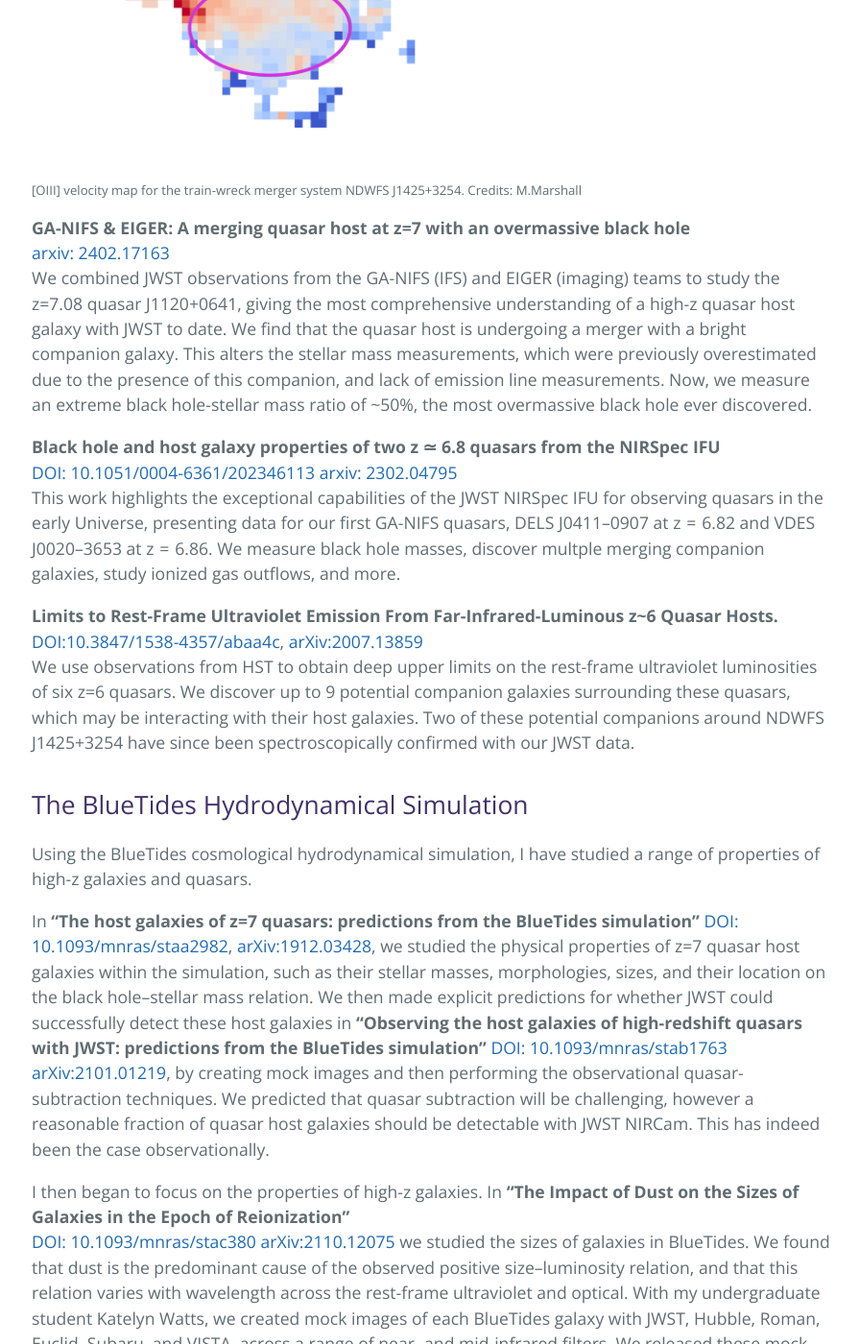
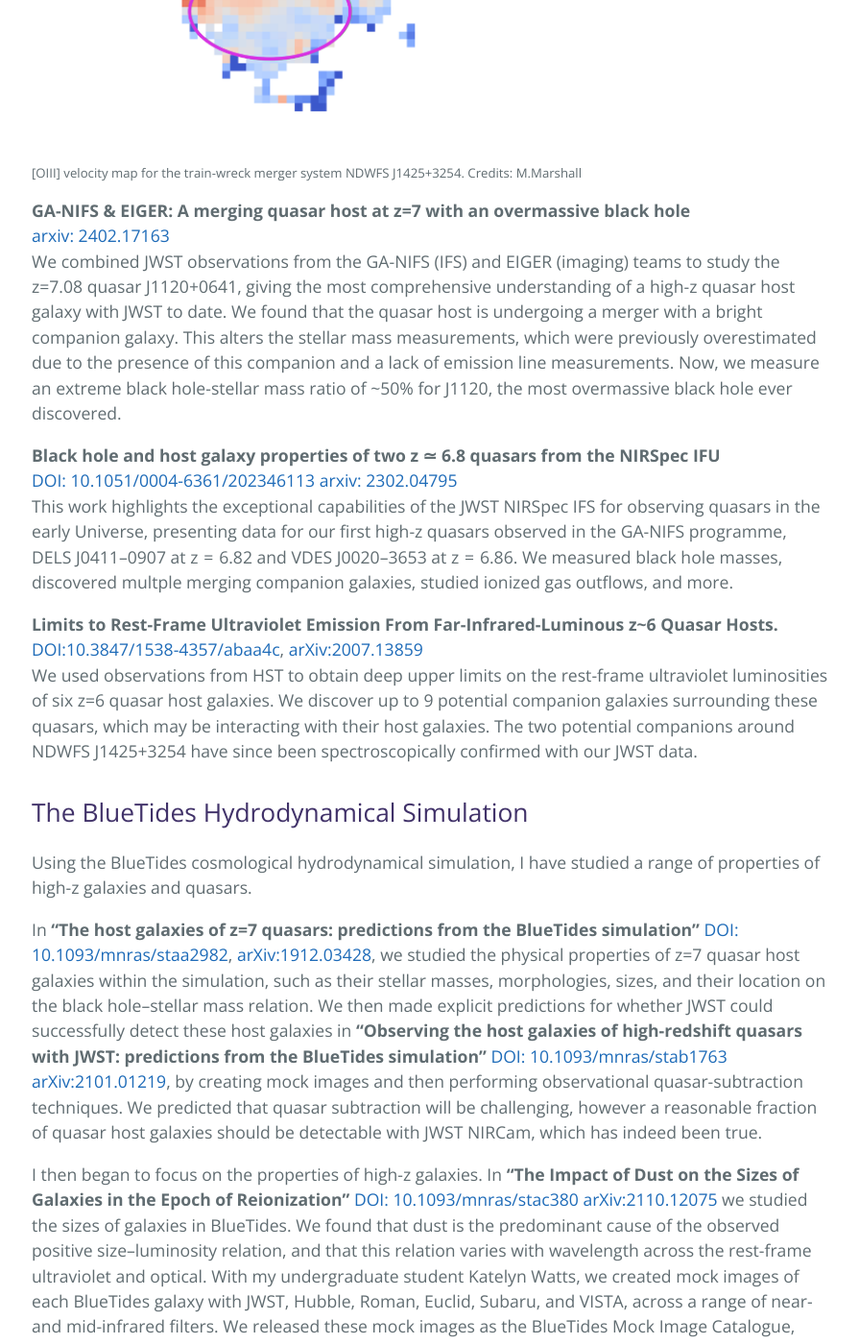
Before and after one commit to madelinemarshall/madelinemarshall.github.io, a Jekyll site: the page built from publications.md, in a window 1280 px wide and 1400 px high, scrolled down 1101 px. Shown: the whole window at 96% size, without its empty margins (191-1086 px from the left). Built offline with Jekyll 4.4.1, drawn with Linux system fonts in a browser that asks for light colours; some of the changed text lies outside the part shown.

Commit message:
Update publications.md

```diff
--- a/publications.md
+++ b/publications.md
@@ -16,8 +16,6 @@
 
 **JWST's PEARLS: A z=6 Quasar in a Train-Wreck Galaxy Merger System**<br>
 [arxiv: 2502.20550](https://arxiv.org/abs/2502.20550)<br>
-
-
 As part of the PEARLS GTO program, we observed the z=5.89 quasar NDWFS J1425+3254 with JWST NIRSpec integral field spectroscopy (IFS).
 We find that the quasar host has significant ongoing obscured star formation, as well as possibly one of the most extreme quasar-driven outflows in the early Universe.
 We find that two companion galaxies are merging with the quasar host, with a connecting bridge of gas between one companion and the quasar providing smoking-gun evidence for the ongoing interaction.
@@ -31,18 +29,18 @@
 **GA-NIFS & EIGER: A merging quasar host at z=7 with an overmassive black hole**<br>
 [arxiv: 2402.17163](https://arxiv.org/abs/2402.17163)<br>
 We combined JWST observations from the GA-NIFS (IFS) and EIGER (imaging) teams to study the z=7.08 quasar J1120+0641, giving the most comprehensive understanding of a high-z quasar host galaxy with JWST to date.
-We find that the quasar host is undergoing a merger with a bright companion galaxy. This alters the stellar mass measurements, which were previously overestimated due to the presence of this companion, and lack of emission line measurements. Now, we measure an extreme black hole-stellar mass ratio of ~50%, the most overmassive black hole ever discovered.
+We found that the quasar host is undergoing a merger with a bright companion galaxy. This alters the stellar mass measurements, which were previously overestimated due to the presence of this companion and a lack of emission line measurements. Now, we measure an extreme black hole-stellar mass ratio of ~50% for J1120, the most overmassive black hole ever discovered.
 
 
 **Black hole and host galaxy properties of two z ≃ 6.8 quasars from the NIRSpec IFU**<br>
 [DOI: 10.1051/0004-6361/202346113](https://doi.org/10.1051/0004-6361/202346113) [arxiv: 2302.04795](https://arxiv.org/abs/2302.04795)<br>
-This work highlights the exceptional capabilities of the JWST NIRSpec IFU for observing quasars in the early Universe, presenting data for our first GA-NIFS quasars, DELS J0411–0907 at z = 6.82 and VDES J0020–3653 at z = 6.86.
-We measure black hole masses, discover multple merging companion galaxies, study ionized gas outflows, and more.
+This work highlights the exceptional capabilities of the JWST NIRSpec IFS for observing quasars in the early Universe, presenting data for our first high-z quasars observed in the GA-NIFS programme, DELS J0411–0907 at z = 6.82 and VDES J0020–3653 at z = 6.86.
+We measured black hole masses, discovered multple merging companion galaxies, studied ionized gas outflows, and more.
 
 **Limits to Rest-Frame Ultraviolet Emission From Far-Infrared-Luminous z~6 Quasar Hosts.**<br>
 [DOI:10.3847/1538-4357/abaa4c](https://doi.org/10.3847/1538-4357/abaa4c), [arXiv:2007.13859](https://arxiv.org/abs/2007.13859)<br>
-We use observations from HST to obtain deep upper limits on the rest-frame ultraviolet luminosities of six z=6 quasars. We discover up to 9 potential
-companion galaxies surrounding these quasars, which may be interacting with their host galaxies. Two of these potential companions around NDWFS J1425+3254 have since been spectroscopically confirmed with our JWST data.
+We used observations from HST to obtain deep upper limits on the rest-frame ultraviolet luminosities of six z=6 quasar host galaxies. We discover up to 9 potential
+companion galaxies surrounding these quasars, which may be interacting with their host galaxies. The two potential companions around NDWFS J1425+3254 have since been spectroscopically confirmed with our JWST data.
 
 
 ## The BlueTides Hydrodynamical Simulation<br>
@@ -50,11 +48,11 @@
 
 In **"The host galaxies of z=7 quasars: predictions from the BlueTides simulation"** [DOI: 10.1093/mnras/staa2982](https://doi.org/10.1093/mnras/staa2982), [arXiv:1912.03428](https://arxiv.org/abs/1912.03428), we studied the physical properties of z=7 quasar host galaxies within the simulation, such as their stellar masses, morphologies, sizes, and their location on the black hole–stellar mass relation.
 We then made explicit predictions for whether JWST could successfully detect these host galaxies in
-**"Observing the host galaxies of high-redshift quasars with JWST: predictions from the BlueTides simulation"** [DOI: 10.1093/mnras/stab1763](https://doi.org/10.1093/mnras/stab1763) [arXiv:2101.01219](https://arxiv.org/abs/2101.01219), by creating mock images and then performing the observational quasar-subtraction techniques.
-We predicted that quasar subtraction will be challenging, however a reasonable fraction of quasar host galaxies should be detectable with JWST NIRCam. This has indeed been the case observationally.
+**"Observing the host galaxies of high-redshift quasars with JWST: predictions from the BlueTides simulation"** [DOI: 10.1093/mnras/stab1763](https://doi.org/10.1093/mnras/stab1763) [arXiv:2101.01219](https://arxiv.org/abs/2101.01219), by creating mock images and then performing observational quasar-subtraction techniques.
+We predicted that quasar subtraction will be challenging, however a reasonable fraction of quasar host galaxies should be detectable with JWST NIRCam, which has indeed been true.
 
 I then began to focus on the properties of high-z galaxies.
-In **"The Impact of Dust on the Sizes of Galaxies in the Epoch of Reionization"**<br> [DOI: 10.1093/mnras/stac380](https://doi.org/10.1093/mnras/stac380) [arXiv:2110.12075](https://arxiv.org/abs/2110.12075) we studied the sizes of galaxies in BlueTides.
+In **"The Impact of Dust on the Sizes of Galaxies in the Epoch of Reionization"** [DOI: 10.1093/mnras/stac380](https://doi.org/10.1093/mnras/stac380) [arXiv:2110.12075](https://arxiv.org/abs/2110.12075) we studied the sizes of galaxies in BlueTides.
 We found that dust is the predominant cause of the observed positive size–luminosity relation, and that this relation varies with wavelength across the rest-frame ultraviolet and optical.
 With my undergraduate student Katelyn Watts, we created mock images of each BlueTides galaxy with JWST, Hubble, Roman, Euclid, Subaru, and VISTA, across a range of near- and mid-infrared filters. We released these mock images as the BlueTides Mock Image Catalogue, publicly available via the Mikulski Archive for Space Telescopes (MAST) archive at [DOI: 10.17909/er09-4527](https://doi.org/10.17909/er09-4527). Example codes for using this catalogue can be found on [GitHub](https://github.com/madelinemarshall/BlueTidesMockImageCatalogue).
 From these mock images, we made predictions for the expected number counts of observed high-z galaxies from JWST Cycle 1 surveys, as published in **"The BlueTides Mock Image Catalogue: Simulated observations of high-redshift galaxies and predictions for JWST imaging surveys"**
@@ -68,7 +66,7 @@
 
 Meraxes is a semi-analytic model designed to study galaxy formation and evolution.
 I updated the Meraxes model to study the sizes, angular momenta and morphologies of high-z galaxies in **"Dark-ages Reionization and Galaxy Formation Simulation – XVII. Sizes, angular momenta and morphologies of high redshift galaxies"** [10.1093/mnras/stz1810](https://doi.org/10.1093/mnras/stz1810), [arXiv:1904.01619](https://arxiv.org/abs/1904.01619).
-I also used Meraxes to study the evolution of black holes and their host galaxies from high redshift to the present day in **"Dark-ages reionization and galaxy formation simulation - XVIII. The high-redshift evolution of black holes and their host galaxies"** [DOI:10.1093/mnras/staa936](https://doi.org/10.1093/mnras/staa936), [arXiv:1910.08124](https://arxiv.org/abs/1910.08124)
+I also used Meraxes to study the evolution of black holes and their host galaxies from high redshift to the present day in **"Dark-ages reionization and galaxy formation simulation - XVIII. The high-redshift evolution of black holes and their host galaxies"** [DOI:10.1093/mnras/staa936](https://doi.org/10.1093/mnras/staa936), [arXiv:1910.08124](https://arxiv.org/abs/1910.08124).
 The model predicts no significant evolution in the black hole–host mass relations out to high redshift, with the growth of galaxies and black holes tightly related even in the early Universe. We also examined the
 growth mechanisms of black holes in Meraxes, finding that the majority of black hole growth is caused by internal disc instabilities, and not by galaxy mergers.
 
```
Also changed, not shown: other parts of publications.md (+1 -1 lines).
